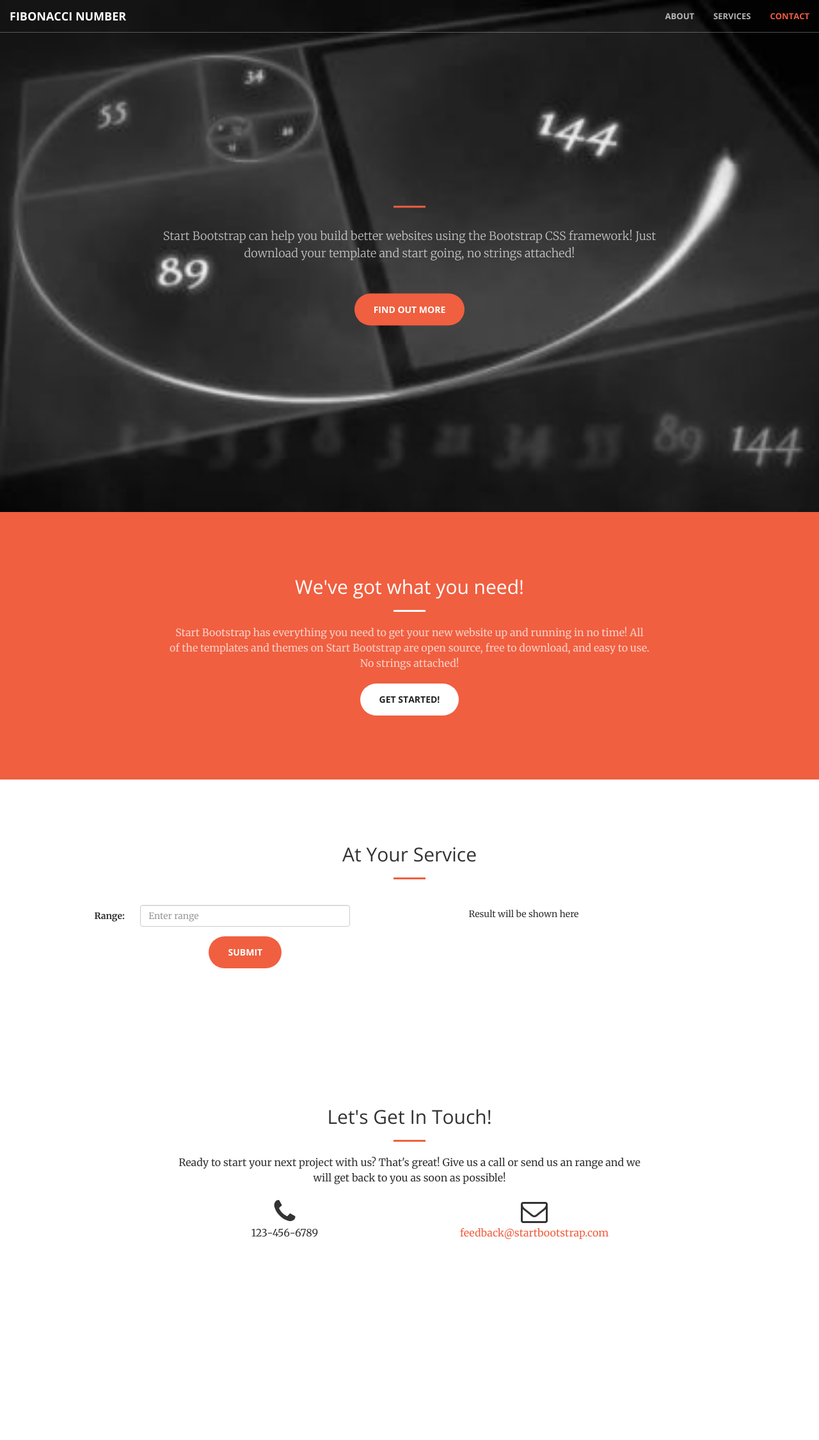
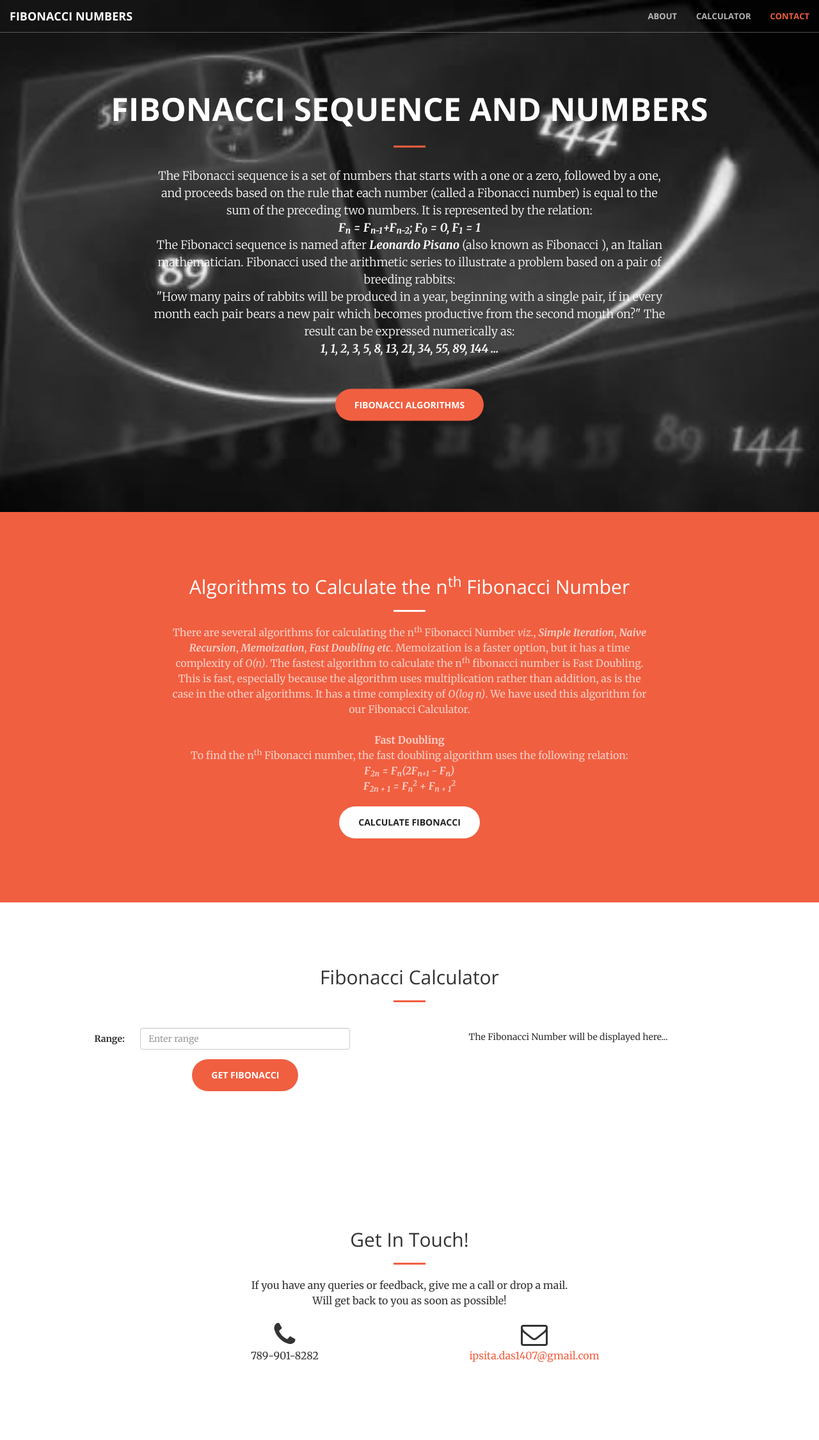
Before and after one commit to dasipsita/fibonacci-series, a Django app: page / in a window 1280 px wide. Shown: the whole page at 64% size. Before the commit the page ends 1936 px from the top, so only its background shows below. Run offline with Django 3.2, Linux system fonts and the light colour scheme; some libraries are stand-ins or nearby versions.

Commit message:
code is optimized and page design is changed

```diff
--- a/fibonacci/views.py
+++ b/fibonacci/views.py
@@ -1,33 +1,59 @@
-from django.shortcuts import render, render_to_response, HttpResponse
+from django.shortcuts import render_to_response, HttpResponse
 from django.template import RequestContext
 from django.views.decorators.csrf import csrf_protect
 import time
 import json
-
+from gmpy2 import mpfr
 
 @csrf_protect
 def home(request):
+	"""
+	:param Input range
+	:purpose Inputs a range and calls the function to calculate the fibonacci number
+	:return The nth fibonacci number and total time taken to calculate the fibonacci number
+	"""
 	context = RequestContext(request)
-	start_time = time.time()
-	print start_time
 	input_range = ''
 	if request.method == 'POST':
 		input_range = request.POST['range']
 		print type(input_range)
-		print str(input_range)
-	if input_range:
-		response = get_result(int(input_range))
+		print "given range: ",input_range
+		start_time = time.time()
+		print "starting time: ",start_time
+		fib = fibonacci(int(input_range))
+		response = mpfr(fib)
 		end_time=time.time()
-		print end_time
-		taken_time = float(end_time) - float(start_time)
-		print taken_time
-		return HttpResponse(json.dumps({'response': response, 'taken_time':taken_time}))
+		print "result: ",response
+		total_time = float(end_time) - float(start_time)
+		time_taken = "{0:.6f}".format(total_time)
+		print "total taken time: ",time_taken
+		return HttpResponse(json.dumps({'response': str(response), 'total_time':time_taken}))
 	else:
 		return render_to_response('home.html', context)
 
-def get_result(input_range):
-	a,b = 1,1
-	for i in range(1,input_range):
-		a,b = b,a+b
-		print a
-	return a
+def fibonacci(n):
+	"""
+	:param Input range
+	:purpose Inputs a range and calls the actual function to calculate the fibonacci number
+	:return The nth fibonacci number
+	"""
+	if n < 0:
+		return "Negative argument. Invalid input_range."
+	return fib(n)[0]
+
+def fib(n):
+	"""
+	:param Input range
+	:purpose Inputs a range and calculates nth and (n+1)th fibonacci numbers
+	:return A tuple containing (F(n), F(n+1))
+	"""
+	if n == 0:
+		return (0, 1)
+	else:
+		a, b = fib(n // 2)
+		c = a * (b * 2 - a)
+		d = a * a + b * b
+		if n % 2 == 0:
+			return (c, d)
+		else:
+			return (d, c + d)
--- /dev/null
+++ b/requirements.txt
@@ -0,0 +1,4 @@
+Python 2.7.6
+Django==1.9.7
+json
+gmpy2
--- a/static/css/creative.css
+++ b/static/css/creative.css
@@ -42,6 +42,11 @@ p {
 	line-height: 1.5;
 	margin-bottom: 20px;
 }
+
+input{
+	background-color: #F05F40;
+}
+
 .bg-primary {
 	background-color: #F05F40;
 }
@@ -177,7 +182,7 @@ header .header-content .header-content-inner hr {
 }
 header .header-content .header-content-inner p {
 	font-weight: 300;
-	color: rgba(255, 255, 255, 0.7);
+	/*color: rgba(255, 255, 255, 0.7);*/
 	font-size: 16px;
 	margin-bottom: 50px;
 }
--- a/templates/home.html
+++ b/templates/home.html
@@ -48,7 +48,7 @@
                 <button type="button" class="navbar-toggle collapsed" data-toggle="collapse" data-target="#bs-example-navbar-collapse-1">
                     <span class="sr-only">Toggle navigation</span> Menu <i class="fa fa-bars"></i>
                 </button>
-                <a class="navbar-brand page-scroll" href="#page-top">Fibonacci number</a>
+                <a class="navbar-brand page-scroll" href="#page-top">Fibonacci Numbers</a>
             </div>
 
             <!-- Collect the nav links, forms, and other content for toggling -->
@@ -58,7 +58,7 @@
                         <a class="page-scroll" href="#about">About</a>
                     </li>
                     <li>
-                        <a class="page-scroll" href="#services">Services</a>
+                        <a class="page-scroll" href="#services">Calculator</a>
                     </li>
                     <li>
                         <a class="page-scroll" href="#contact">Contact</a>
@@ -73,10 +73,13 @@
     <header>
         <div class="header-content">
             <div class="header-content-inner">
-                <h1 id="homeHeading"></h1>
+                <h1 id="homeHeading">Fibonacci Sequence and Numbers</h1>
                 <hr>
-                <p>Start Bootstrap can help you build better websites using the Bootstrap CSS framework! Just download your template and start going, no strings attached!</p>
-                <a href="#about" class="btn btn-primary btn-xl page-scroll">Find Out More</a>
+                <p>The Fibonacci sequence is a set of numbers that starts with a one or a zero, followed by a one, and proceeds based on the rule that each number (called a Fibonacci number) is equal to the sum of the preceding two numbers. It is represented by the  relation:<br><i><b>F<sub>n</sub> = F<sub>n-1</sub>+F<sub>n-2</sub>; F<sub>0</sub> = 0, F<sub>1</sub> = 1</b></i><br>
+                The Fibonacci sequence is named after <i><b>Leonardo Pisano</b></i> (also known as Fibonacci ), an Italian mathematician. Fibonacci used the arithmetic series to illustrate a problem based on a pair of breeding rabbits:
+                <br>"How many pairs of rabbits will be produced in a year, beginning with a single pair, if in every month each pair bears a new pair which becomes productive from the second month on?" The result can be expressed numerically as:<br><i><b>1, 1, 2, 3, 5, 8, 13, 21, 34, 55, 89, 144 ...</b></i></p>
+
+                <a href="#about" class="btn btn-primary btn-xl page-scroll">Fibonacci Algorithms</a>
             </div>
         </div>
     </header>
@@ -85,10 +88,14 @@
         <div class="container">
             <div class="row">
                 <div class="col-lg-8 col-lg-offset-2 text-center">
-                    <h2 class="section-heading">We've got what you need!</h2>
+                    <h2 class="section-heading">Algorithms to Calculate the n<sup>th</sup> Fibonacci Number</h2>
                     <hr class="light">
-                    <p class="text-faded">Start Bootstrap has everything you need to get your new website up and running in no time! All of the templates and themes on Start Bootstrap are open source, free to download, and easy to use. No strings attached!</p>
-                    <a href="#services" class="page-scroll btn btn-default btn-xl sr-button">Get Started!</a>
+                    <p class="text-faded">There are several algorithms for calculating the n<sup>th</sup> Fibonacci Number <i>viz.</i>, <i><b>Simple Iteration</b></i>, <i><b>Naive Recursion</b></i>, <i><b>Memoization</b></i>, <i><b>Fast Doubling etc</b></i>. Memoization is a faster option, but it has a time complexity of <i>O(n)</i>. The fastest algorithm to calculate the n<sup>th</sup> fibonacci number is Fast Doubling. This is fast, especially because the algorithm uses multiplication rather than addition, as is the case in the other algorithms. It has a time complexity of <i>O(log n)</i>. We have used this algorithm for our Fibonacci Calculator.<br><br>
+                    <b>Fast Doubling</b><br>
+                    To find the n<sup>th</sup> Fibonacci number, the fast doubling algorithm uses the following relation:<br>
+                    <i><b>F<sub>2n</sub> = F<sub>n</sub>(2F<sub>n+1</sub> - F<sub>n</sub>)<br>
+                    F<sub>2n + 1</sub> = F<sub>n</sub><sup>2</sup> + F<sub>n + 1</sub><sup>2</sup></b></i></p>
+                    <a href="#services" class="page-scroll btn btn-default btn-xl sr-button">Calculate Fibonacci</a>
                 </div>
             </div>
         </div>
@@ -98,7 +105,7 @@
         <div class="container">
             <div class="row">
                 <div class="col-lg-12 text-center">
-                    <h2 class="section-heading">At Your Service</h2>
+                    <h2 class="section-heading">Fibonacci Calculator</h2>
                     <hr class="primary">
                 </div>
             </div>
@@ -107,17 +114,17 @@
             <div class="row">
                 <div class="col-lg-6 col-md-12 text-center">
                     <div class="service-box">
-                        <form class="form-horizontal" action="/" method="post" id="FORM-ID">
+                        <form class="form-horizontal" action="/" method="post" id="fibonacci-form">
                             {% csrf_token %}
                             <div class="form-group">
                                 <label class="control-label col-sm-2" for="range">Range:</label>
                                 <div class="col-sm-10">
-                                    <input type="number" min="0" max="10000" class="form-control" id="range" placeholder="Enter range" name="range">
+                                    <input type="number" min="0" max="100000000" class="form-control" id="range" placeholder="Enter range" name="range">
                                 </div>
                             </div>
                             <div class="form-group">
                                 <div class="col-sm-offset-2 col-sm-10">
-                                    <button type="submit" class="btn btn-primary btn-xl">Submit</button>
+                                    <button type="submit" class="btn btn-primary btn-xl">Get Fibonacci</button>
                                 </div>
                             </div>
                         </form>
@@ -128,7 +135,7 @@
                         {% if response %}
                             <!-- do nothing -->
                         {% else %}
-                            <p>Result will be shown here</p>
+                            <p>The Fibonacci Number will be displayed here...</p>
                         {% endif %}
                     </div>
                     <div id='loadingmessage' class="text-center" style='display:none;'>
@@ -140,23 +147,21 @@
         </div>
     </section>
 
-    <!-- <hr class="divider"> -->
-
     <section id="contact">
         <div class="container">
             <div class="row">
                 <div class="col-lg-8 col-lg-offset-2 text-center">
-                    <h2 class="section-heading">Let's Get In Touch!</h2>
+                    <h2 class="section-heading">Get In Touch!</h2>
                     <hr class="primary">
-                    <p>Ready to start your next project with us? That's great! Give us a call or send us an range and we will get back to you as soon as possible!</p>
+                    <p>If you have any queries or feedback, give me a call or drop a mail.<br>  Will get back to you as soon as possible!</p>
                 </div>
                 <div class="col-lg-4 col-lg-offset-2 text-center">
                     <i class="fa fa-phone fa-3x sr-contact"></i>
-                    <p>123-456-6789</p>
+                    <p>789-901-8282</p>
                 </div>
                 <div class="col-lg-4 text-center">
                     <i class="fa fa-envelope-o fa-3x sr-contact"></i>
-                    <p><a href="mailto:your-range@your-domain.com">feedback@startbootstrap.com</a></p>
+                    <p><a target="_blank" href="https://mail.google.com/mail/?view=cm&fs=1&to=ipsita.das1407@gmail.com">ipsita.das1407@gmail.com</a></p>
                 </div>
             </div>
         </div>
@@ -176,7 +181,7 @@
     <!-- Theme JavaScript -->
     <script src="{% static 'js/creative.min.js' %}"></script>
     <script>
-        var frm = $('#FORM-ID');
+        var frm = $('#fibonacci-form');
             frm.submit(function () {
                 $('.message').hide();  // hide the default message.
                 $('#loadingmessage').show();  // show the loading message.
@@ -186,7 +191,7 @@
                     data: frm.serialize(),
                     success: function (data) {
                         var d = $.parseJSON(data);
-                        content ='<p>The nth fibonacci number for the given range is: ' + d.response + '<br> Total time taken: ' + d.taken_time + ' sec </p>'
+                        content ='<p>The n<sup>th</sup> Fibonacci Number for the given range is: <span style="color:#F05F40">' + d.response + '</span><br> Total time taken: <span style="color:#F05F40">' + d.total_time + '</span> sec </p>'
                         $('#loadingmessage').hide();  // hide the loading message.
                         $('.message').show();  // show the final message.
                         $(".message").html(content);
```
Also changed, not shown: fibonacci/tests.py (+9 -13 lines), 1 other file.
